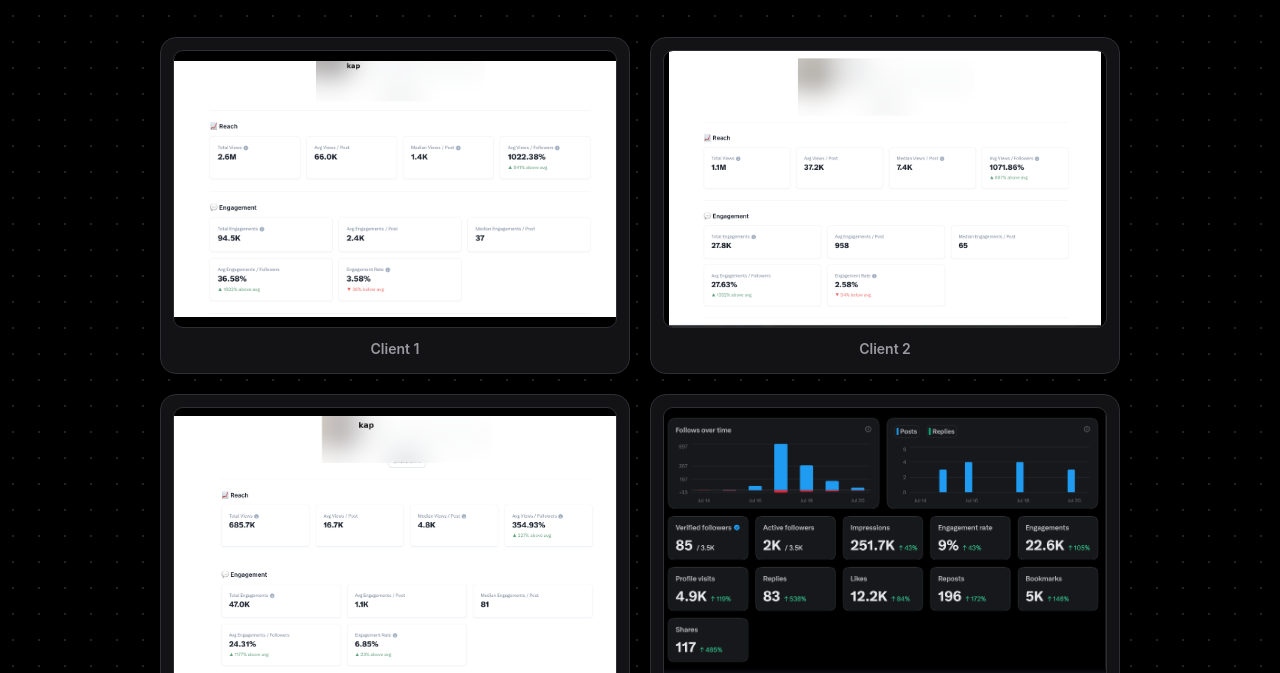
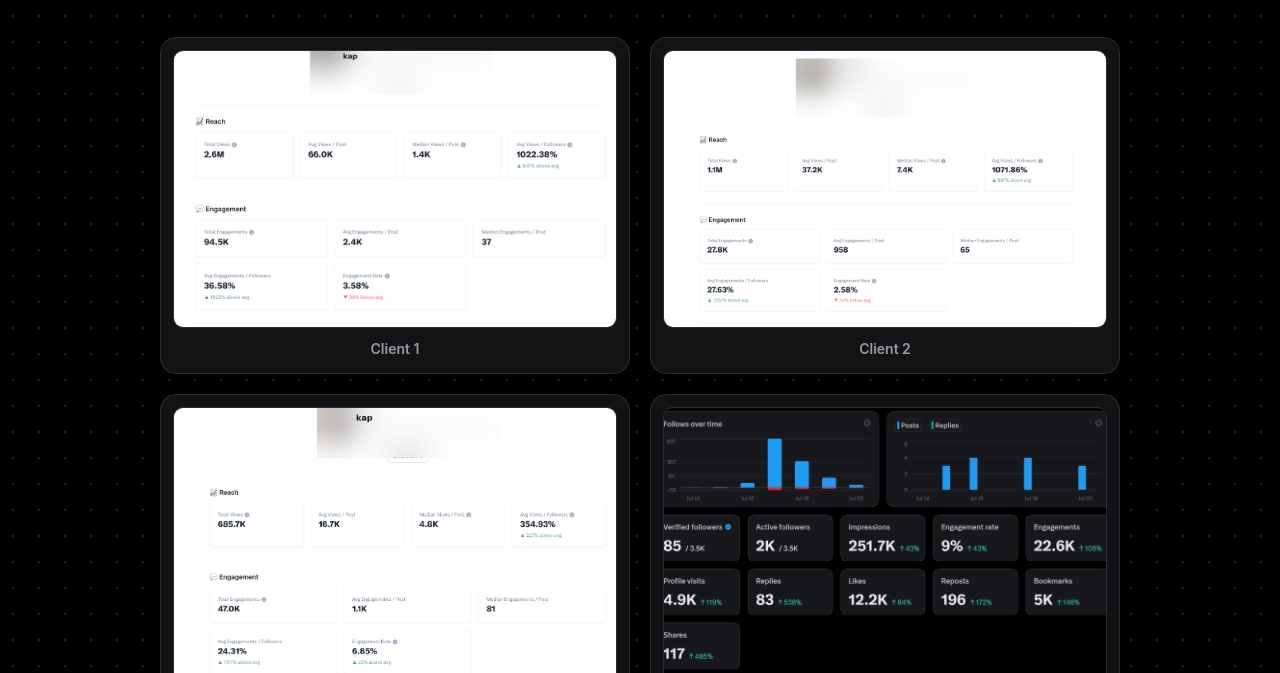
Before and after one commit to monkeygodx/kapmarkets-leadgen, a website: page public/offers.html in a window 1280 px wide. Shown: the part 127-800 px from the top of the page. Drawn offline with Linux system fonts and the light colour scheme; a script that the page names is missing.

Commit message:
Update offers.html

```diff
--- a/public/offers.html
+++ b/public/offers.html
@@ -62,16 +62,14 @@
     aspect-ratio:16/10;
     border-radius:10px;
     border:1px solid var(--panel-border);
-    background:#000;
+    background:var(--panel);
     overflow:hidden;
-    display:flex;
-    align-items:center;
-    justify-content:center;
   }
   .result-card img{
     width:100%;
     height:100%;
-    object-fit:contain;
+    object-fit:cover;
+    object-position:top;
     display:block;
   }
   .result-card .result-label{
```
